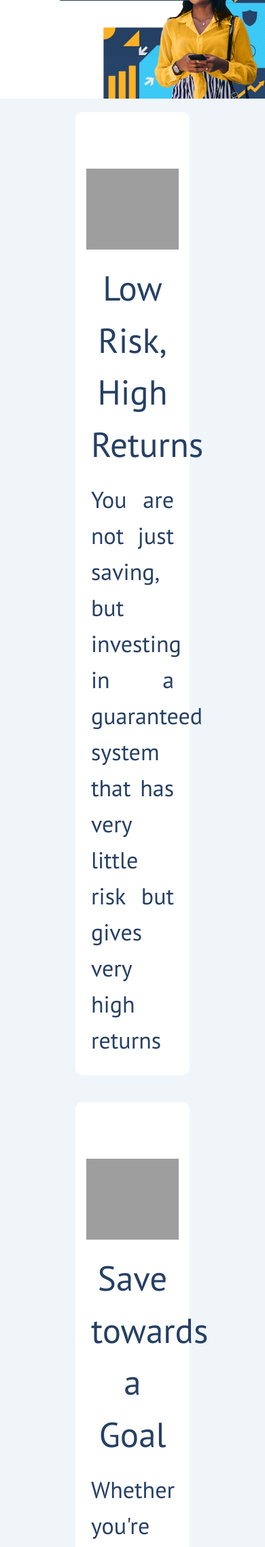
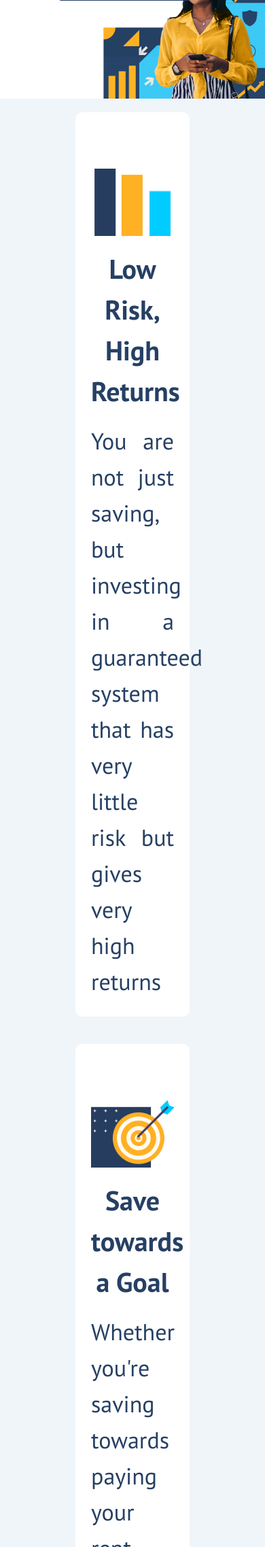
Before and after one commit to jtad009/listing, a PHP site: page / in a window 390 px wide; the page is wider, and only the part inside the window is pictured. Shown: the part 584-2859 px from the top of that part at 68% size. Run offline with PHP 8.4, Linux system fonts and the light colour scheme; some libraries are stand-ins or nearby versions; grey boxes are pictures that could not be loaded.

Commit message:
refactors content based on feedback

```diff
--- a/css/style.css
+++ b/css/style.css
@@ -101,7 +101,7 @@
         padding: 0 20px;
     }
     .b-card .body>b {
-        font-size: var(--font-title-3) !important;
+        font-size: 40px !important;
     }
     .b-card .body>p {
         margin-top: 9px;
@@ -152,8 +152,7 @@
 
 .b-card>img {
     position: relative;
-    width: 136px;
-    height: 119px;
+    height:99px;
     top: 79px;
 }
 
--- a/fixed.html
+++ b/fixed.html
@@ -309,7 +309,7 @@
                     <h6 class="title mt-2 d-block d-lg-none" style="font-size:var(--font-title-3);">Ready to Doubble your money? </h6>
                     <h6 class="title mt-2 d-none d-lg-block" style="font-size:26px">Ready to Doubble your money? </h6>
                     <p class="details subtitle text-white" style="font-size: 18px;">
-                        Ready to double your money? Join over 100,000 Nigerians who are already getting Doubble returns on their savings and investments.
+                        Join over 100,000 Nigerians who are already getting Doubble returns on their savings and investments.
 
                     </p>
 
@@ -329,7 +329,7 @@
                     style="box-sizing: border-box;margin-top: 30px;padding-right:80px; padding-left:50px; ">
                     Before I discovered Doubble, I always thought investing in forex was complicated. I am now able to
                     save, invest and earn interests in dollars. Doubble Fixed Investment has made it super easy for me
-                    for to grow my money. </p>
+                     to grow my money. </p>
                 <div class="d-flex"
                     style="box-sizing: border-box;padding-right:50px; padding-left:50px">
                     <span class=" text-left " style="color:var(--primary-color)" data-aos="zoom-in"> - Nkoyo Andrews</span>
--- a/index.html
+++ b/index.html
@@ -85,10 +85,10 @@
         </div>
         <div class="row two" style="padding-right: 90px; padding-left: 90px;">
             <div class="col-md-10 col-lg-3 mx-auto ml-auto my-auto b-card" data-aos="zoom-in">
-                <img src="img/homepage/low-risk.svg" class="mx-auto d-block mt-1" />
+                <img src="img/homepage/low-risk.png" class="mx-auto d-block mt-1" />
                 <div class="body  details pl-2 pr-2 pb-3">
                     <b class="d-none d-lg-block pt-2 pb-2 text-center" style="font-size: 16px;color: var(--primary-color);">   Low Risk, High Returns</b>
-                    <b class="d-block d-lg-none pt-2 pb-2 text-center" style="font-weight: 100; color: var(--primary-color);">   Low Risk, High Returns</b>
+                    <b class="d-block d-lg-none pt-2 pb-2 text-center" style="font-weight: 600; color: var(--primary-color);">   Low Risk, High Returns</b>
 
                     <p class="d-none d-lg-block text-justify" style="line-height: 33px; font-size: 14px;color: var(--primary-color);">
 
@@ -104,10 +104,10 @@
             </div>
 
             <div class="col-md-10 col-lg-3 mx-auto ml-auto my-auto b-card" data-aos="zoom-in">
-                <img src="img/homepage/reach-multiple-target.svg" class="mx-auto d-block mt-1" />
+                <img src="img/homepage/reach-multiple-target.png" class="mx-auto d-block mt-1" />
                 <div class="body pl-2 pr-2 pb-3 details">
                     <b class="d-none d-lg-block pt-2 pb-2 text-center" style="font-size: 16px;color: var(--primary-color);">   Save towards a Goal</b>
-                    <b class="d-block d-lg-none pt-2 pb-2 text-center" style="font-weight: 100; color: var(--primary-color);">   Save towards a Goal</b>
+                    <b class="d-block d-lg-none pt-2 pb-2 text-center" style="font-weight: 600; color: var(--primary-color);">   Save towards a Goal</b>
 
                     <p class="d-none d-lg-block text-justify" style="line-height: 33px;font-size: 14px;color: var(--primary-color);">
                         Whether you're saving towards paying your rent, funding your business, education or just saving for the future,
@@ -120,10 +120,10 @@
                 </div>
             </div>
             <div class="col-md-10 col-lg-3 mx-auto ml-auto mr-auto my-auto b-card" data-aos="zoom-in">
-                <img src="img/homepage/bank-grade.svg" class="mx-auto d-block mt-1" />
+                <img src="img/homepage/bank-grade.png" class="mx-auto d-block mt-1" />
                 <div  class="body pl-2 pr-2 pb-3 details">
                     <b class="d-none d-lg-block pt-2 pb-2 text-center" style="font-size: 16px;color: var(--primary-color);">   Bank-Grade Security</b>
-                    <b class="d-block d-lg-none pt-2 pb-2 text-center" style="font-weight: 100; color: var(--primary-color);">   Bank-Grade Security</b>
+                    <b class="d-block d-lg-none pt-2 pb-2 text-center" style="font-weight: 600; color: var(--primary-color);">   Bank-Grade Security</b>
                     <p class="d-none d-lg-block text-justify" style="line-height: 33px;font-size: 14px;color: var(--primary-color);">
                         With Doubble, your money is as secure as in a bank and is insured by NDIC. Even if something happens to Sterling Bank (and nothing will), your money and interest is secure
                     </p>
@@ -147,7 +147,7 @@
             <div class="col-md-10 mx-auto mt-4 " data-aos="fade-in-right">
                 <div class="row">
                     <div class="col-sm-12 col-lg-5 ml-auto rounded" style="align-items: flex-end;display: flex;position:relative;background-color:var(--theme-three);margin-right:30px">
-                        <img src="img/homepage/products-anim-1.png" alt="products" class="img img-fluid img-m"
+                        <img src="img/homepage/products-animation-homepage-2.gif" alt="products" class="img img-fluid img-m"
                             style="text-align: center;display: block;min-width: -webkit-fill-available;min-width: -moz-available;">
                     </div>
                     <div class="p-0 col-md-12 col-lg-5  mr-auto accordionDiv" data-aos="fade-in-right" >
@@ -387,7 +387,7 @@
                     <h6 class="title mt-2 d-block d-lg-none" style="font-size:var(--font-title-3);">Ready to Doubble your money? </h6>
                     <h6 class="title mt-2 d-none d-lg-block" style="font-size:26px">Ready to Doubble your money? </h6>
                     <p class="details subtitle text-white" style="font-size: 18px;">
-                        Ready to double your money? Join over 100,000 Nigerians who are already getting Doubble returns on their savings and investments.
+                        Join over 100,000 Nigerians who are already getting Doubble returns on their savings and investments.
 
                     </p>
 
--- a/target.html
+++ b/target.html
@@ -57,7 +57,7 @@
             <div class="d-none d-lg-block col-md-6 primary-color-bg  my-auto " style="">
                 <div style="padding:60px 90px;" class="">
                     <h6 class="title mt-4" style="margin-top:90px"> Doubble target</h6>
-                    <p style="font-size:16px; color: var(--primary-color); font-weight:bold"> Achieve your short-term financial goals </p>
+                    <p style="font-size:16px; color: var(--primary-color); font-weight:bold"> Achieve your financial goals </p>
                 <p class="text-justify" style="font-size:14px; color: var(--primary-color)">
                     Our target investment plan does exactly what the name implies, helps you meet a financial goal or target without having to come up with the whole cash. Whether you are saving for a big life event like a wedding or you plan to get that MBA, you have the option of voluntary additional contributions, which can help you hit your targets
                 </p>
@@ -298,7 +298,7 @@
                     <h6 class="title mt-2 d-block d-lg-none" style="font-size:var(--font-title-3);">Ready to Doubble your money? </h6>
                     <h6 class="title mt-2 d-none d-lg-block" style="font-size:26px">Ready to Doubble your money? </h6>
                     <p class="details subtitle text-white" style="font-size: 18px;">
-                        Ready to double your money? Join over 100,000 Nigerians who are already getting Doubble returns on their savings and investments.
+                         Join over 100,000 Nigerians who are already getting Doubble returns on their savings and investments.
 
                     </p>
 
--- a/terms.html
+++ b/terms.html
@@ -63,11 +63,7 @@
                 <h1 class="title" style="padding-left: 20px;">Terms And Conditions</h1>
             </div>
             <div class="col-md-10 mx-auto primary-color mt-4 blogBody details">
-                <ol style="list-style: lower-latin;
-                font-size: 14px;
-                font-weight: 100;
-                text-align: justify;
-                line-height: 35px;">
+                <ol class="terms">
                     <li class="mb-3">
                         To assume full responsibility for the genuineness, correctness and validity of all endorsements appearing on all documents relating to the account.
                     </li>
```
Also changed, not shown: css/header.css (+56 -42 lines), reward.html (+9 -6 lines), img/homepage/Bank-grade-security.gif (deleted), img/homepage/Low-risk-returns.gif (deleted), img/homepage/bank-grade.png (added), img/homepage/bank-grade.svg (deleted), img/homepage/low-risk.png (added), img/homepage/low-risk.svg (deleted), img/homepage/products-anim-1.png (deleted), img/homepage/products-animation-homepage-2.gif (added), img/homepage/products-animation-homepage.gif (deleted), img/homepage/reach-multiple-target.png (added), img/homepage/reach-multiple-target.svg (deleted), img/homepage/reach-multiple-targets.gif (deleted).
